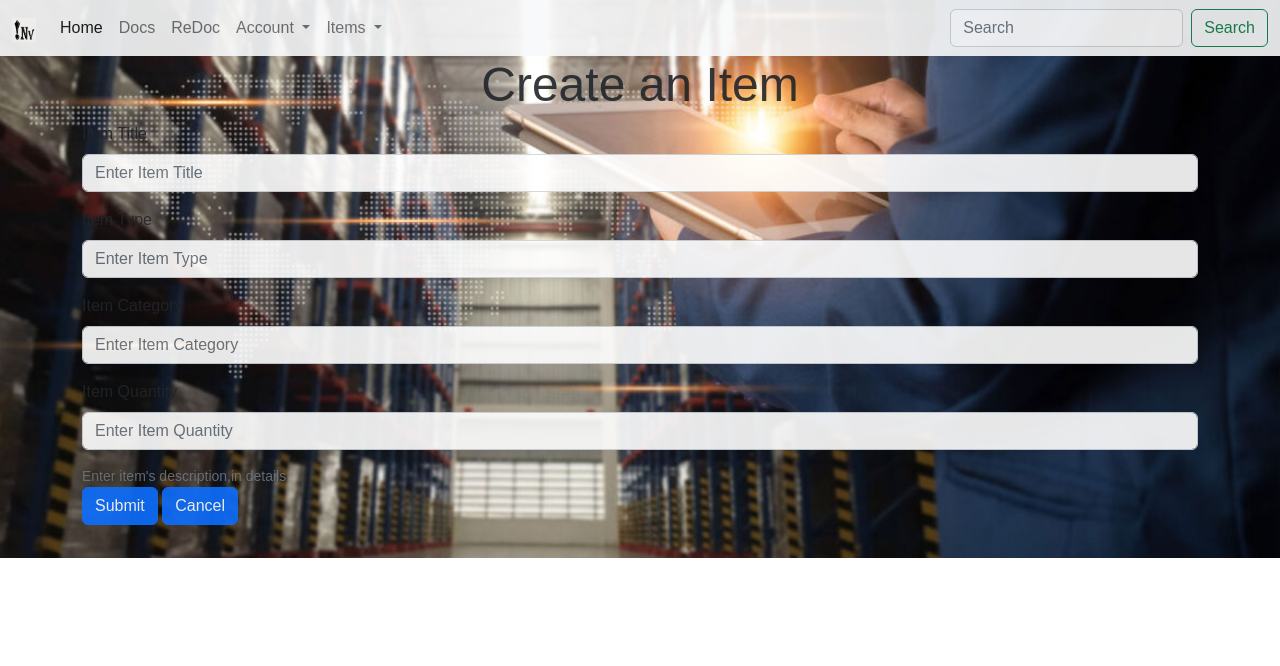
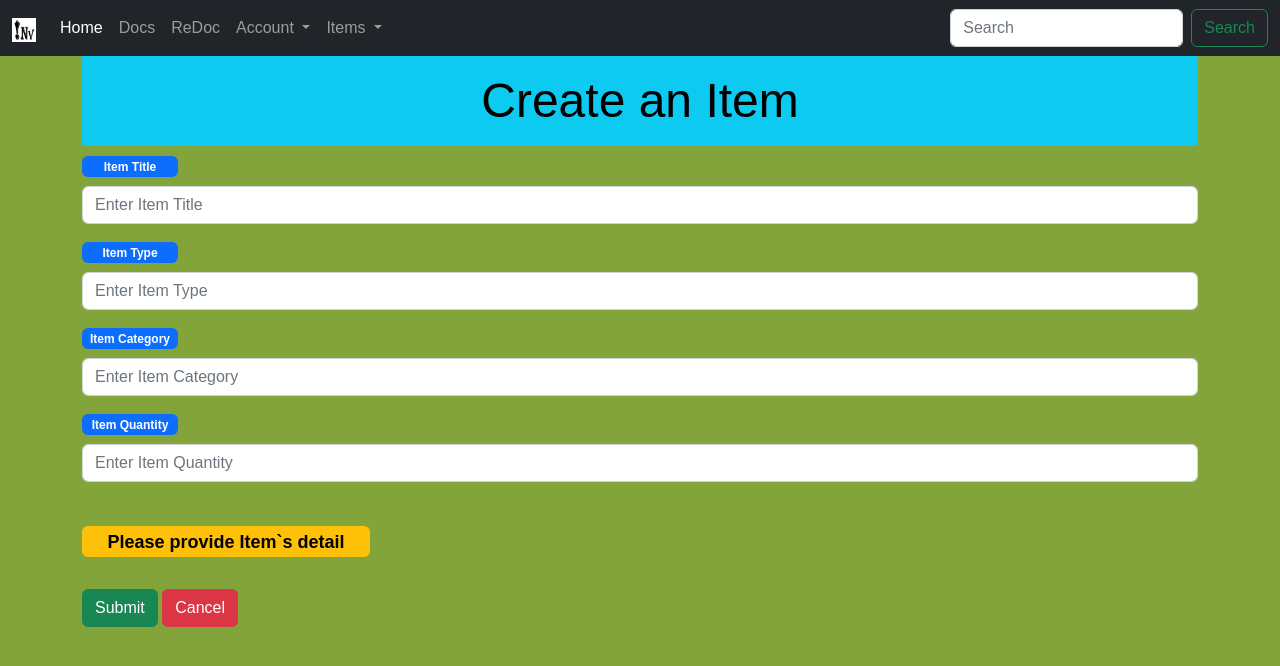
Before and after one commit to 666tut666/inventory_final, a FastAPI app: page /create-an-item in a window 1280 px wide. Shown: the top 666 px of the page. Run offline with FastAPI, Linux system fonts and the light colour scheme; some libraries are stand-ins or nearby versions.

Commit message:
background added made looks appealing

```diff
--- a/templates/base.html
+++ b/templates/base.html
@@ -8,13 +8,9 @@
 
         <!-- background trail -->
                 <style>
+
                   body {
-                    background: url('/static/images/background.jpg') no-repeat center center;
-                    -webkit-background-size: cover;
-                    -moz-background-size: cover;
-                    -o-background-size: cover;
-                    background-size: cover;
-                    opacity: 0.9;
+                    background-color: #82a43a; /* White background */
                   }
                 </style>
         <!-- background trail -->
--- a/templates/create_item.html
+++ b/templates/create_item.html
@@ -7,7 +7,9 @@
 {% endblock %}
 {% block content %}
     <div class="container">
-        <h1 class="text-center">Create an Item</h1>
+        <h1 class="text-center">
+            <div class="p-3 mb-2 bg-info text-black">Create an Item</div>
+        </h1>
         {% for error in errors %}
             <div class="alert alert-danger" role="alert">
                 {{ error }}
@@ -16,29 +18,54 @@
         {% endfor %}
         <form method="post">
           <div class="mb-3">
-            <label for="title" class="form-label">Item Title</label>
+            <label for="title" class="form-label">
+                <div class="badge bg-primary text-wrap" style="width: 6rem;">
+                          Item Title
+                        </div>
+            </label>
             <input type="text" class="form-control" name="title" required placeholder="Enter Item Title">
                 <!-- required is used -->
           </div>
           <div class="mb-3">
-            <label for="item_type" class="form-label">Item Type</label>
+            <label for="item_type" class="form-label">
+                <div class="badge bg-primary text-wrap" style="width: 6rem;">
+                          Item Type
+                        </div>
+            </label>
             <input type="text" class="form-control" name="item_type" required placeholder="Enter Item Type">
                 <!-- required is used -->
           </div>
           <div class="mb-3">
-            <label for="category" class="form-label">Item Category</label>
+            <label for="category" class="form-label">
+                <div class="badge bg-primary text-wrap" style="width: 6rem;">
+                          Item Category
+                        </div>
+            </label>
             <input type="text" class="form-control" name="category" required placeholder="Enter Item Category">
                 <!-- required is used -->
           </div>
           <div class="mb-3">
-            <label for="quantity" class="form-label">Item Quantity</label>
+            <label for="quantity" class="form-label">
+                <div class="badge bg-primary text-wrap" style="width: 6rem;">
+                          Item Quantity
+                        </div>
+            </label>
             <input type="number" class="form-control" name="quantity" required placeholder="Enter Item Quantity">
                 <!-- required is used -->
           </div>
 
-          <div class="form-text">Enter item's description,in details</div>
-          <button type="submit" class="btn btn-primary">Submit</button>
-          <a href="/" class="btn btn-primary">Cancel</a>
+            <br>
+
+          <div class="form-text">
+              <h4>
+                  <div class="badge bg-warning text-black" style="width: 18rem;">
+                          Please provide Item`s detail
+                        </div>
+              </h4>
+          </div>
+            <br>
+          <button type="submit" class="btn btn-success">Submit</button>
+          <a href="/" class="btn btn-danger">Cancel</a>
         </form>
     </div>
 {% endblock %}
--- a/templates/item_detail.html
+++ b/templates/item_detail.html
@@ -7,14 +7,16 @@
 {% block content %}
   <form method="post">
 	<div class="container">
-		<h1>Item Detail</h1>
+		<h1 class="text-center">
+            <div class="p-3 mb-2 bg-info text-black">Item Detail</div>
+        </h1>
 		{% for error in errors %}
                 <div class="alert alert-danger" role="alert">
                     {{ error }}
                 </div>
 		{% endfor %}
 
-		<table class="table">
+		<table class="table table-warning">
 		  <tbody>
 
    			 <tr>
--- a/templates/item_hp.html
+++ b/templates/item_hp.html
@@ -6,7 +6,11 @@
 
 {% block content %}
     <div class="container">
-        <h3 class="text-center"> This is Item HomePage </h3>
+        <h3 class="text-center">
+             <div class="badge bg-secondary text-wrap" style="width: 15rem;">
+                          Item Homepage
+                        </div>
+        </h3>
         {% if msg %}
             <div class="alert alert-success" role="alert">
                 {{msg}}
--- a/templates/navbar.html
+++ b/templates/navbar.html
@@ -1,4 +1,4 @@
-<nav class="navbar navbar-expand-lg navbar-light bg-light">
+<nav class="navbar navbar-expand-lg navbar-dark bg-dark">
   <div class="container-fluid">
     <a class="navbar-brand" href="/">
       <img src="{{ url_for('static', path='images/icon.png') }}"
--- a/templates/update_delete_item.html
+++ b/templates/update_delete_item.html
@@ -6,7 +6,9 @@
 
 {% block content %}
     <div class="table">
-        <h3 class="text-center">Update and/or Delete Item</h3>
+        <h1 class="text-center">
+            <div class="p-3 mb-2 bg-info text-black">Update and/or Delete Item</div>
+        </h1>
         {% for error in errors %}
             <div class="alert alert-danger" role="alert">
                 {{ error }}
@@ -14,7 +16,7 @@
             </div>
         {% endfor %}
         <div id="result"></div>
-        <table id="datatable" class="table table-striped">
+        <table id="datatable" class="table table-dark table-striped">
           <thead>
             <tr>
                 <th scope="col">SN</th>
```
Also changed, not shown: templates/admin_register.html (+15 -5 lines), templates/item_added.html (+8 -2 lines), templates/pending.html (+6 -3 lines), templates/request_item.html (+3 -14 lines), webapps/routers/items.py (+4 -4 lines).
